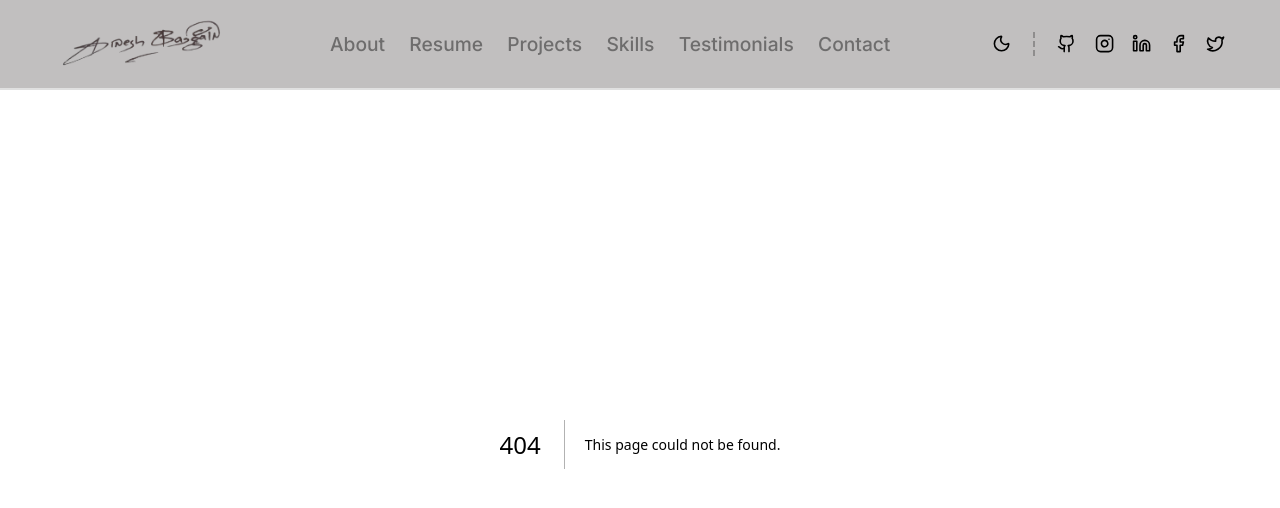
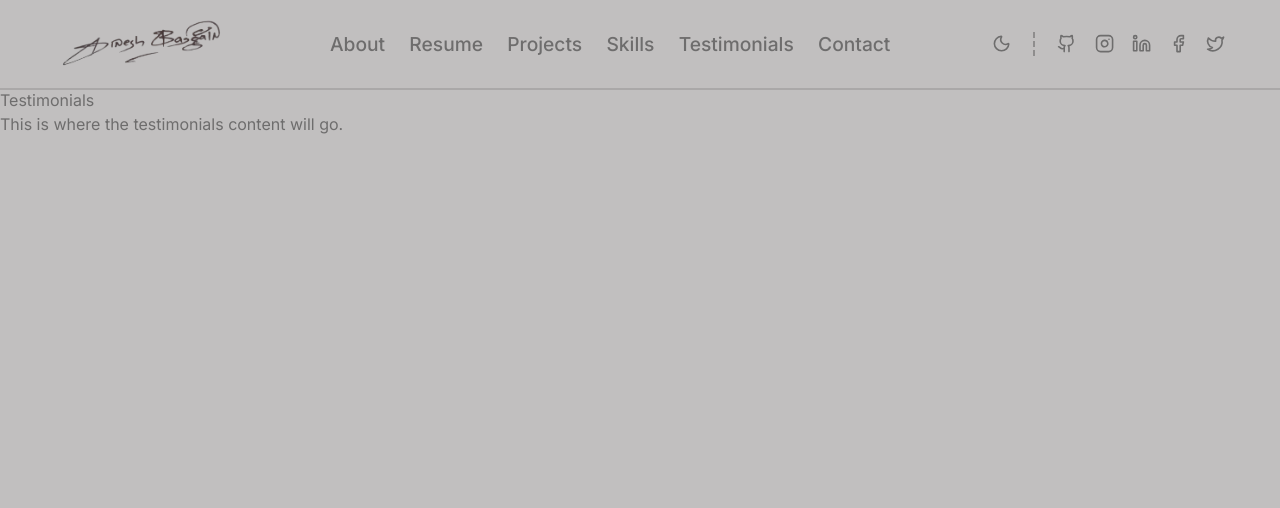
Before and after one commit to dinesh-bazgain/Portfolio, a Next.js app: page /testimonials in a window 1280 px wide. Before the commit this address had no page. Shown: the top 508 px of the page. Built offline with nearby package versions, Linux system fonts and the light colour scheme; a web font is replaced by a local one.

Commit message:
feat: Add testimonials page component for displaying user testimonials

```diff
--- /dev/null
+++ b/src/app/testimonials/page.tsx
@@ -0,0 +1,17 @@
+import PageNavigation from "@/components/navigation/PageNavigation";
+
+export default function TestimonalsPage() {
+    return (
+        <main className="testimonals-main">
+            <section className="testimonals-section" id="testimonals">
+                <div className="testimonals-content">
+                    <h1 className="testimonals-title">Testimonials</h1>
+                    <p className="testimonals-description">
+                        This is where the testimonials content will go.
+                    </p>
+                </div>
+            </section>
+            <PageNavigation currentPage="/testimonals" />
+        </main>
+    );
+}
```
